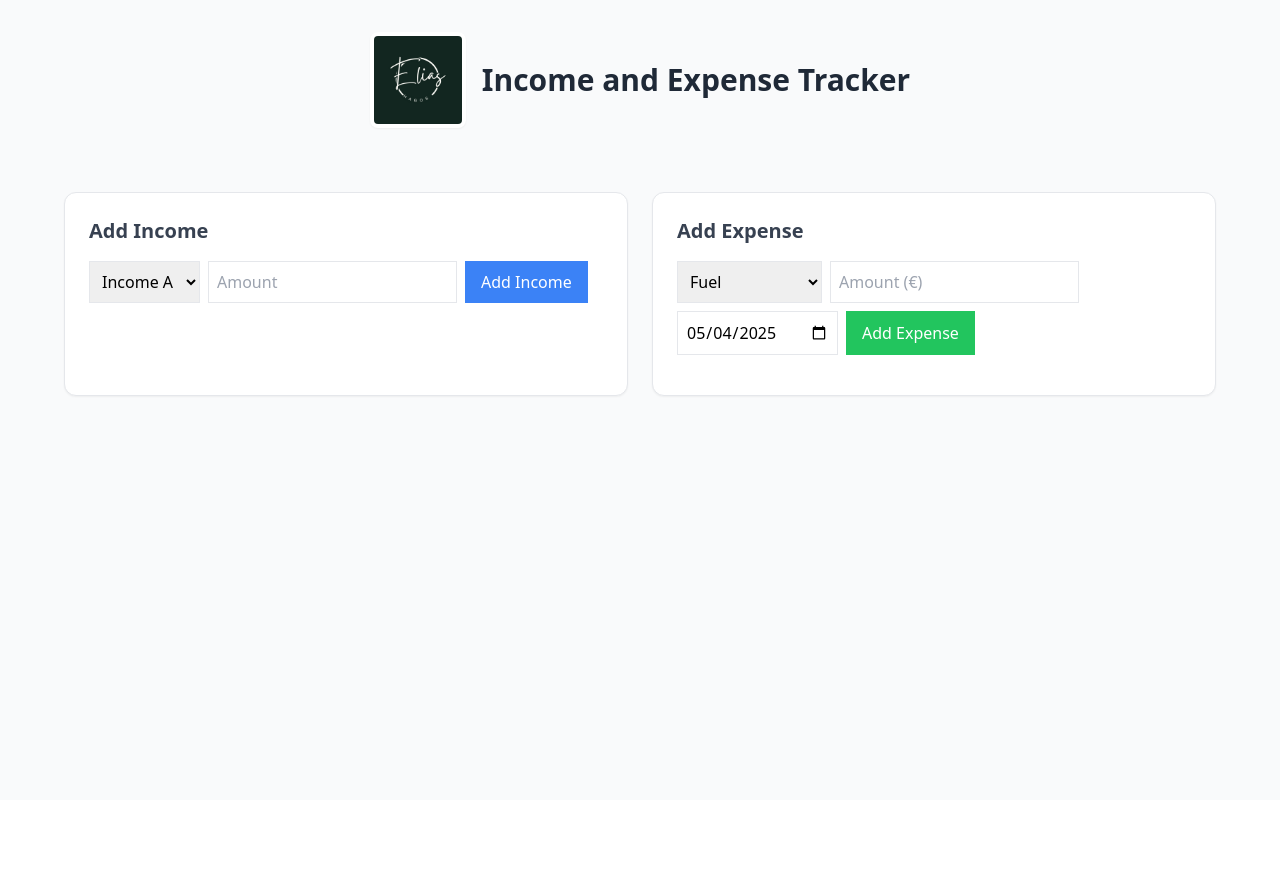
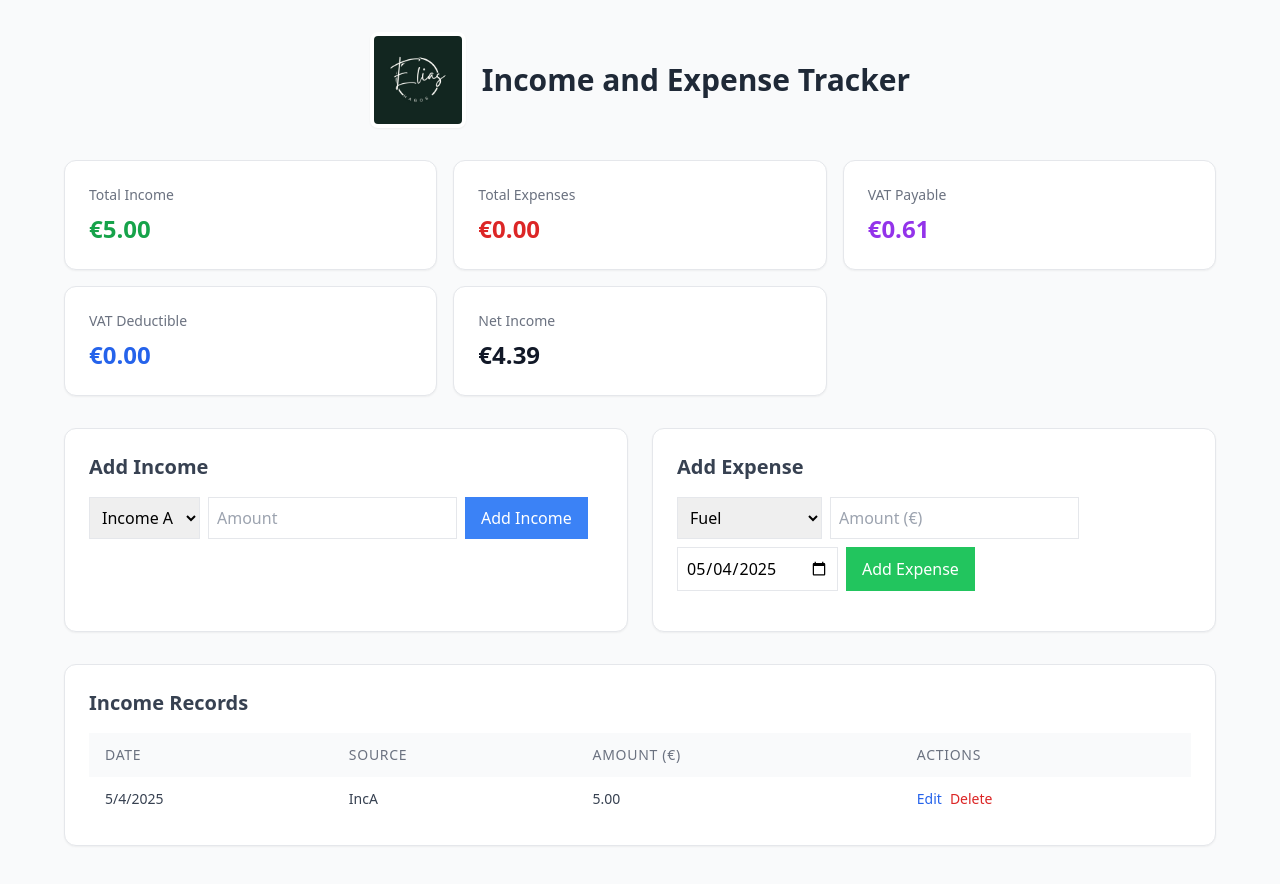
Before and after one commit to nahusenayElias/incomeTrackerTypeScript, a React (Vite) app: page / in a window 1280 px wide. Both pictures are taken after typing "5" into the empty fields and a click on the button "Add Income". Shown: the top 884 px of the page. Before the commit the page ends 800 px from the top, so only its background shows below. Built offline with nearby package versions, Linux system fonts and the light colour scheme.

Commit message:
fix: Enable income stat & Add CRUD function

```diff
--- a/src/App.tsx
+++ b/src/App.tsx
@@ -10,6 +10,7 @@ const VAT_RATE = 14;
 const App: React.FC = () => {
   const [income, setIncome] = useState<Income[]>([]);
   const [expenses, setExpenses] = useState<Expense[]>([]);
+  const [editingIncome, setEditingIncome] = useState<Income | null>(null);
   const [editingExpense, setEditingExpense] = useState<Expense | null>(null);
 
   // Calculate totals
@@ -24,7 +25,21 @@ const App: React.FC = () => {
   const netIncome = totalIncome - totalExpenses - VATPayable + totalVATDeductible;
 
   // Income handlers
-  const handleAddIncome = (newIncome: Income) => setIncome([...income, newIncome]);
+  const handleAddIncome = (newIncome: Income) => {
+    setIncome([...income, newIncome]);
+    setEditingIncome(null);
+  };
+
+  const handleEditIncome = (updatedIncome: Income) => {
+    setIncome(income.map(inc =>
+      inc.id === updatedIncome.id ? updatedIncome : inc
+    ));
+    setEditingIncome(null);
+  };
+
+  const handleDeleteIncome = (incomeId: string) => {
+    setIncome(income.filter(inc => inc.id !== incomeId));
+  };
 
   // Expense handlers
   const handleAddExpense = (newExpense: Expense) => {
@@ -60,14 +75,43 @@ const App: React.FC = () => {
 
         {/* Stats Grid */}
         <div className="grid grid-cols-1 md:grid-cols-2 lg:grid-cols-3 gap-4 mb-8">
-          {/* ... Keep the same stats grid as before ... */}
+          <div className="bg-white p-6 rounded-xl shadow-sm border border-gray-200">
+            <h3 className="text-sm font-medium text-gray-500 mb-2">Total Income</h3>
+            <p className="text-2xl font-semibold text-green-600">€{totalIncome.toFixed(2)}</p>
+          </div>
+
+          <div className="bg-white p-6 rounded-xl shadow-sm border border-gray-200">
+            <h3 className="text-sm font-medium text-gray-500 mb-2">Total Expenses</h3>
+            <p className="text-2xl font-semibold text-red-600">€{totalExpenses.toFixed(2)}</p>
+          </div>
+
+          <div className="bg-white p-6 rounded-xl shadow-sm border border-gray-200">
+            <h3 className="text-sm font-medium text-gray-500 mb-2">VAT Payable</h3>
+            <p className="text-2xl font-semibold text-purple-600">€{VATPayable.toFixed(2)}</p>
+          </div>
+
+          <div className="bg-white p-6 rounded-xl shadow-sm border border-gray-200">
+            <h3 className="text-sm font-medium text-gray-500 mb-2">VAT Deductible</h3>
+            <p className="text-2xl font-semibold text-blue-600">€{totalVATDeductible.toFixed(2)}</p>
+          </div>
+
+          <div className="bg-white p-6 rounded-xl shadow-sm border border-gray-200 col-span-full lg:col-span-1">
+            <h3 className="text-sm font-medium text-gray-500 mb-2">Net Income</h3>
+            <p className="text-2xl font-semibold text-gray-900">€{netIncome.toFixed(2)}</p>
+          </div>
         </div>
 
         {/* Forms Section */}
         <div className="grid md:grid-cols-2 gap-6 mb-8">
           <div className="bg-white p-6 rounded-xl shadow-sm border border-gray-200">
-            <h2 className="text-xl font-semibold mb-4 text-gray-700">Add Income</h2>
-            <IncomeForm onAdd={handleAddIncome} />
+            <h2 className="text-xl font-semibold mb-4 text-gray-700">
+              {editingIncome ? "Edit Income" : "Add Income"}
+            </h2>
+            <IncomeForm
+              onAdd={handleAddIncome}
+              onEdit={handleEditIncome}
+              existingIncome={editingIncome}
+            />
           </div>
 
           <div className="bg-white p-6 rounded-xl shadow-sm border border-gray-200">
@@ -82,9 +126,58 @@ const App: React.FC = () => {
           </div>
         </div>
 
+        {/* Income Table */}
+        {income.length > 0 && (
+          <div className="bg-white rounded-xl shadow-sm border border-gray-200 overflow-hidden mb-8">
+            <div className="p-6">
+              <h2 className="text-xl font-semibold mb-4 text-gray-700">Income Records</h2>
+              <table className="w-full">
+                <thead className="bg-gray-50">
+                  <tr>
+                    {['Date', 'Source', 'Amount (€)', 'Actions'].map((header) => (
+                      <th key={header} className="px-4 py-3 text-left text-sm font-medium text-gray-500 uppercase tracking-wider">
+                        {header}
+                      </th>
+                    ))}
+                  </tr>
+                </thead>
+                <tbody className="divide-y divide-gray-200">
+                  {income.map((inc) => (
+                    <tr key={inc.id} className="hover:bg-gray-50 transition-colors">
+                      <td className="px-4 py-3 text-sm text-gray-700">
+                        {inc.date.toLocaleDateString()}
+                      </td>
+                      <td className="px-4 py-3 text-sm text-gray-700 capitalize">
+                        {inc.source}
+                      </td>
+                      <td className="px-4 py-3 text-sm text-gray-700 font-medium">
+                        {inc.amount.toFixed(2)}
+                      </td>
+                      <td className="px-4 py-3 text-sm text-gray-700 space-x-2">
+                        <button
+                          onClick={() => setEditingIncome(inc)}
+                          className="text-blue-600 hover:text-blue-800"
+                        >
+                          Edit
+                        </button>
+                        <button
+                          onClick={() => handleDeleteIncome(inc.id)}
+                          className="text-red-600 hover:text-red-800"
+                        >
+                          Delete
+                        </button>
+                      </td>
+                    </tr>
+                  ))}
+                </tbody>
+              </table>
+            </div>
+          </div>
+        )}
+
         {/* Expenses Table */}
         {expenses.length > 0 && (
-          <div className="bg-white rounded-xl shadow-sm border border-gray-200 overflow-hidden mb-8">
+          <div className="bg-white rounded-xl shadow-sm border border-gray-200 overflow-hidden">
             <div className="p-6">
               <h2 className="text-xl font-semibold mb-4 text-gray-700">Expense Receipts</h2>
               <table className="w-full">
```
